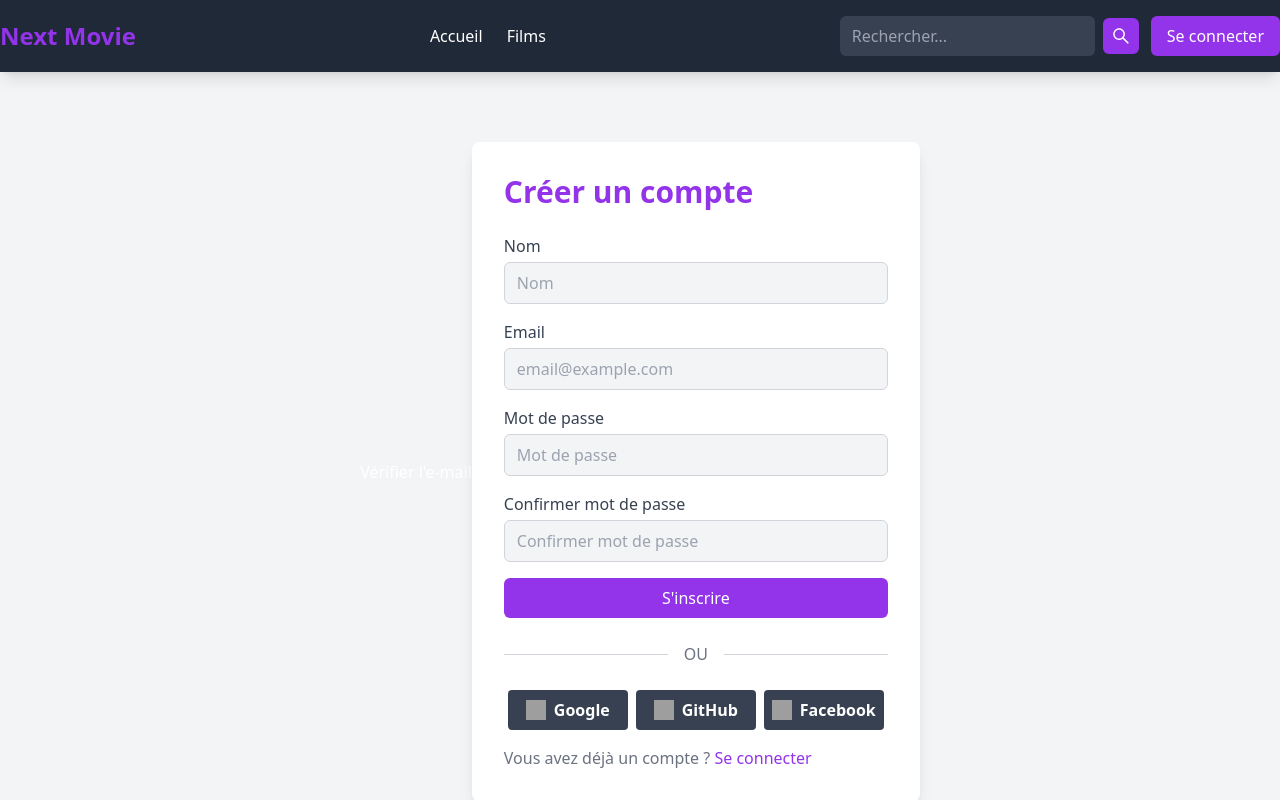
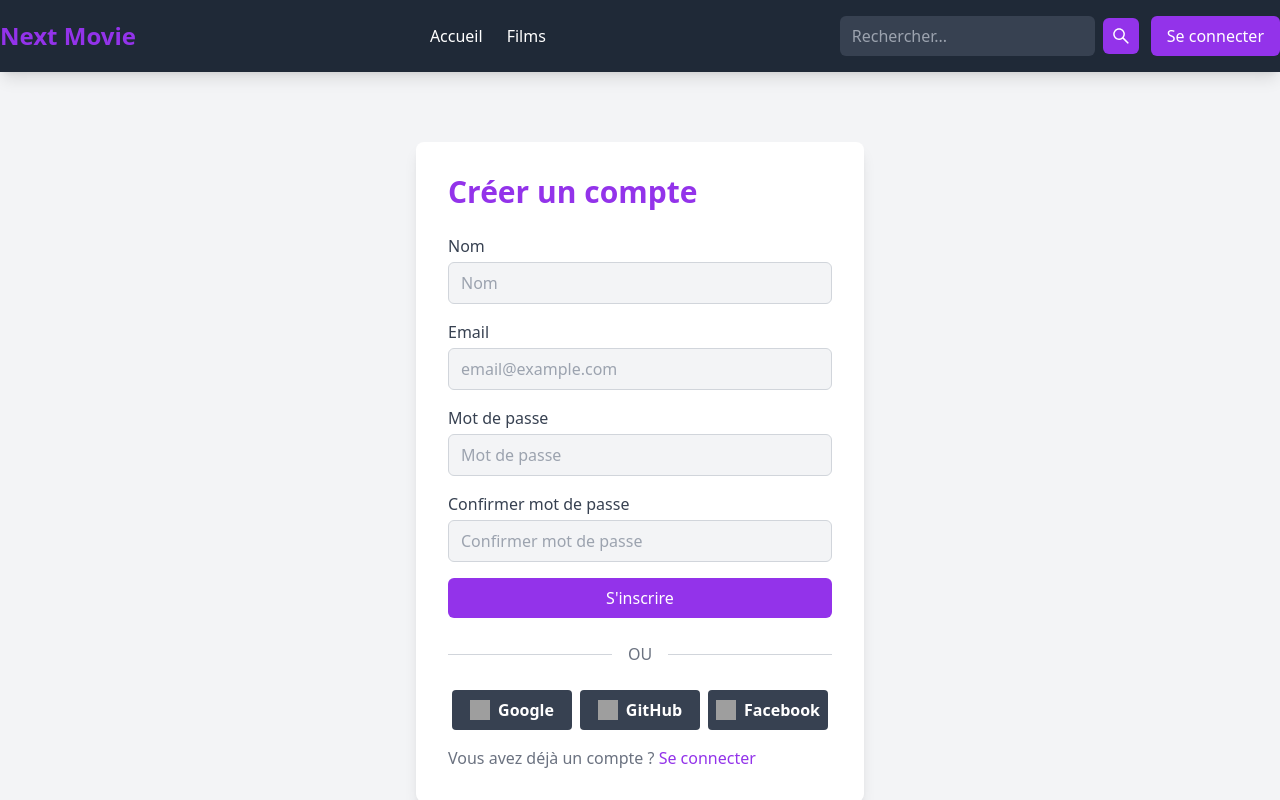
Before and after one commit to martinjs-dev/next-movie, a Next.js app in the folder next-movie/: page /auth/signup in a window 1280 px wide. Shown: the top 800 px of the page. Built offline with nearby package versions, Linux system fonts and the light colour scheme; no server answers; grey boxes are pictures that could not be loaded.

Commit message:
[UPDATE] Linting

```diff
--- a/next-movie/src/app/auth/signup/page.tsx
+++ b/next-movie/src/app/auth/signup/page.tsx
@@ -14,7 +14,6 @@ export default function SignUpPage() {
   const [confirmPassword, setConfirmPassword] = useState("");
   const [errorMessage, setErrorMessage] = useState("");
   const router = useRouter();
-
   const { data: session, status } = useSession();
 
   useEffect(() => {
@@ -78,6 +77,8 @@ export default function SignUpPage() {
       body: JSON.stringify({ name, email, password }),
     });
 
+    console.log(res)
+
     const data = await res.json();
 
     if (res.ok) {
@@ -109,10 +110,6 @@ export default function SignUpPage() {
 
   return (
     <div className="flex items-center justify-center min-h-screen p-6 bg-gray-100">
-      <>
-        <button>Vérifier l&apos;e-mail</button>
-        <ToastContainer />
-      </>
       <div className="w-full max-w-md bg-white shadow-lg rounded-lg p-8">
         <h2 className="text-3xl font-bold mb-6 text-purple-600">
           Créer un compte
```
